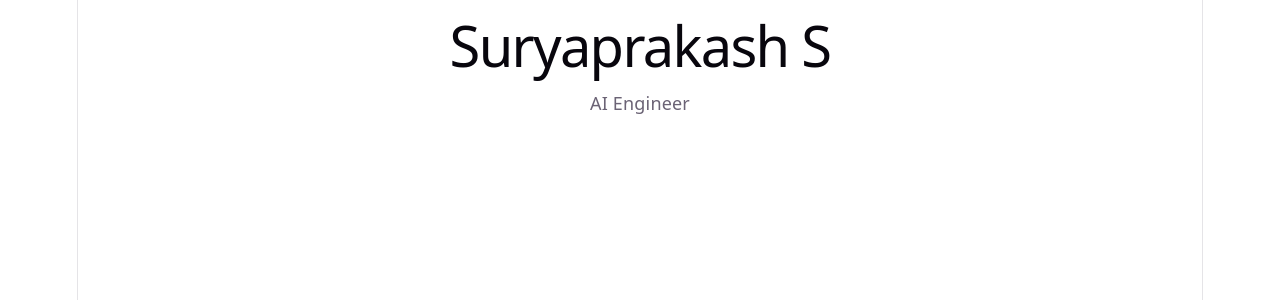
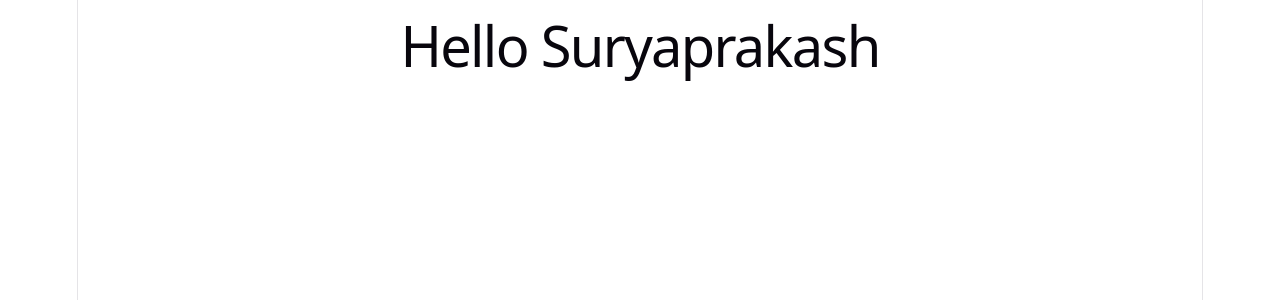
Before and after one commit to Surya-ux-max/Code_Today, a React (Vite) app in the folder Home/: page / in a window 1280 px wide. Shown: the top 300 px of the page. Built offline with nearby package versions, Linux system fonts and the light colour scheme.

Commit message:
function in react

```diff
--- a/Home/src/App.jsx
+++ b/Home/src/App.jsx
@@ -1,13 +1,14 @@
+
+
+
 function App(){
-  const name = "Suryaprakash S";
-  const designation = "AI Engineer";
-  return (
+  const greet = () => {
+    return "Hello Suryaprakash"}; // Since javascript is used in the printing of the string, we need to use the return statement to return the string from the function. Otherwise, it will not work and will throw an error.
+  return(
     <div>
-      <h1>{name}</h1>
-    <p>{designation}</p>
+      <h1>{greet()}</h1>
     </div>
   );
 }
+// dont forget to add the div tag to wrap the h1 and p tags, otherwise it will throw an error because a component can only return one element.
 export default App;
-
-// dont forget to add the div tag to wrap the h1 and p tags, otherwise it will throw an error because a component can only return one element.
```
